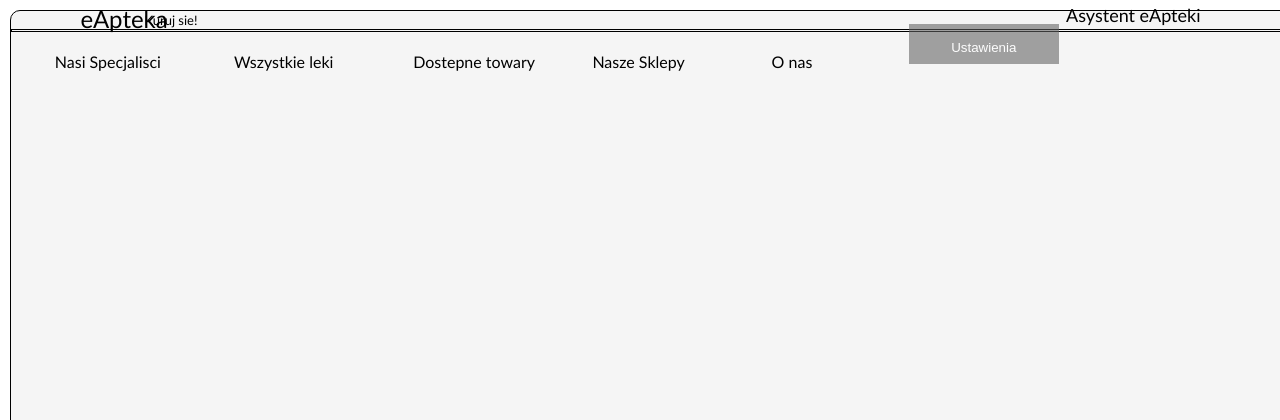
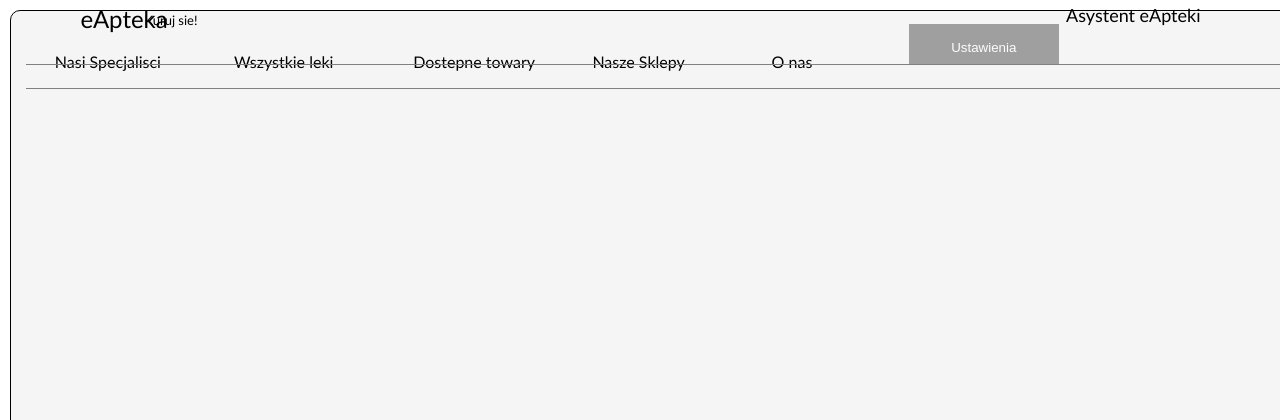
Before and after one commit to wozniak04/Projekt, a PHP site: page /index_str_glowna.html in a window 1280 px wide; the page is wider, and only the part inside the window is pictured. Shown: the top 420 px of that part. Run offline with PHP 8.4, Linux system fonts and the light colour scheme.

Commit message:
graficzne dodatki

```diff
--- a/index_str_glowna.html
+++ b/index_str_glowna.html
@@ -41,7 +41,8 @@
                 <p id="menu_nasz_sklep">Nasze Sklepy</p>
                 <p id="menu_onas">O nas</p>
             </div>
-            <div id="linia_menu"></div>
+            <div id="linia_menu_gorna"></div>
+            <div id="linia_menu_dolna"></div>
         </div>
 
         <div id="asystent_menu">
--- a/style/css_str_glowna.css
+++ b/style/css_str_glowna.css
@@ -159,8 +159,21 @@
   width: 100%;
   margin-bottom:380px;
 }
-#linia_menu{
-    width: 1872px;
+#linia_menu_dolna{
+    width: 1480px;
     height: 1px;
-    border: 1px solid black;
+    border: 1px initial gray;
+    top: 11%;
+    left: 2%;
+    position: absolute;
+    background-color: grey;
 }
+#linia_menu_gorna{
+    width: 1480px;
+    height: 1px;
+    border: 1px initial gray;
+    top: 8%;
+    left: 2%;
+    position: absolute;
+    background-color: grey;
+}
```
